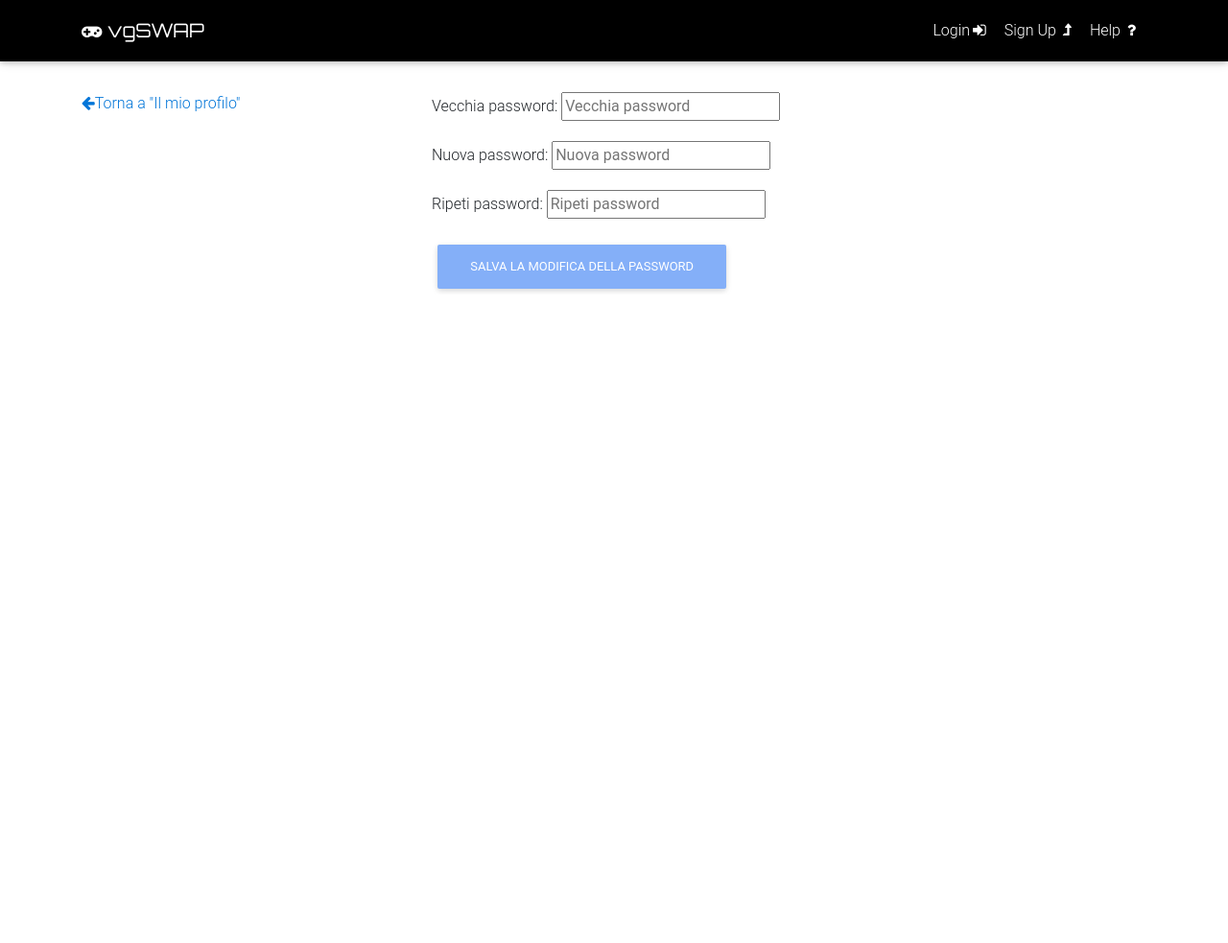
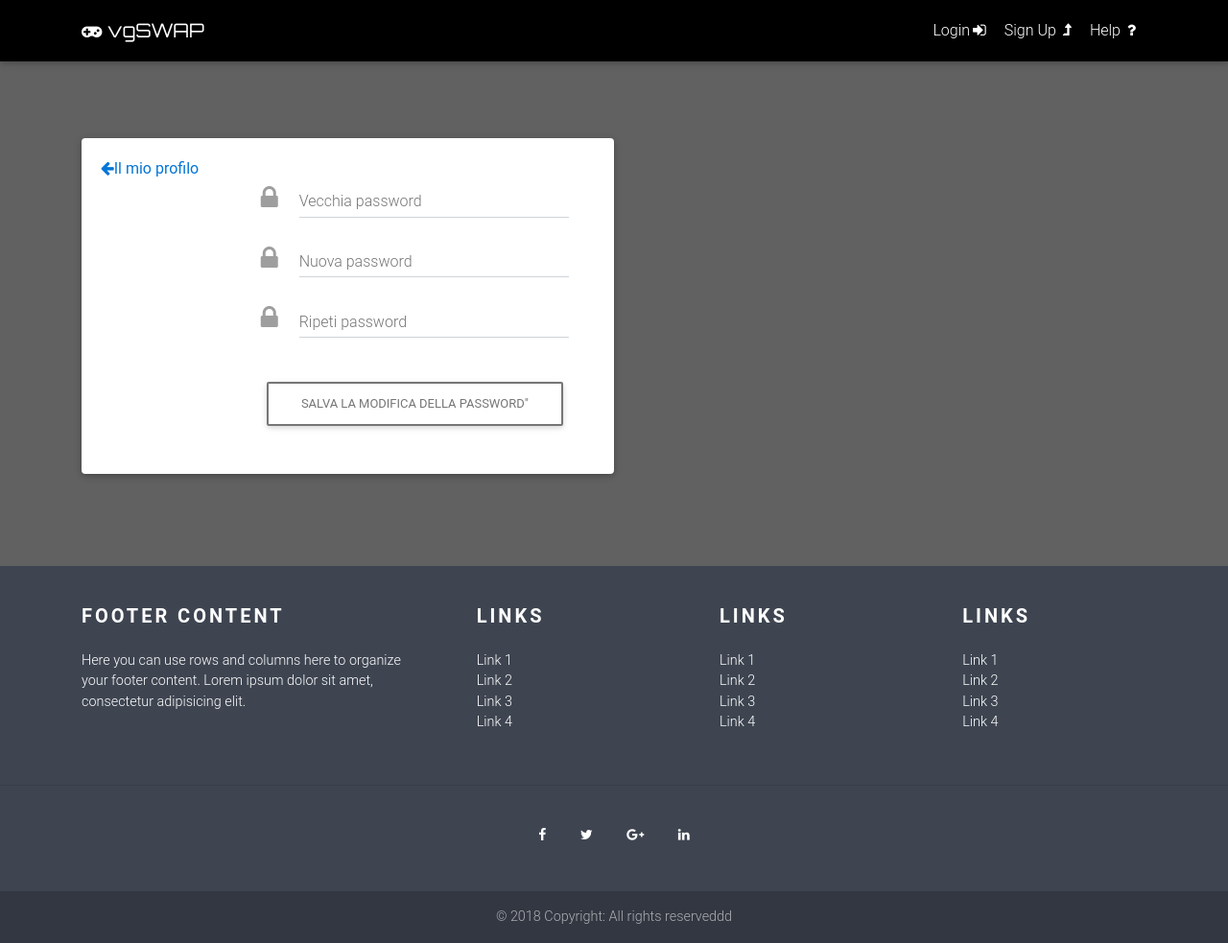
Before and after one commit to Bozzi96/SAW, a PHP site: page /change_password.php in a window 1280 px wide. Shown: the whole page at 96% size. Before the commit the page ends 305 px from the top, so only its background shows below. Run offline with PHP 8.4, Linux system fonts and the light colour scheme; some web fonts are replaced.

Commit message:
aggiornamento stile

```diff
--- a/js/SignUpForm_inputControl.js
+++ b/js/SignUpForm_inputControl.js
@@ -2,7 +2,7 @@
 
 // Tooltips Initialization
 $(function () {
-    $('[data-toggle="tooltip"]').tooltip()
+    $('[data-toggle="tooltip"]').tooltip();
 })
 
 function validate(name, value) {
--- a/js/change_password.js
+++ b/js/change_password.js
@@ -1,9 +1,4 @@
 "use strict";
-
-// Tooltips Initialization
-$(function () {
-    $('[data-toggle="tooltip"]').tooltip();
-});
 
 //funzione stringCompare
 function strcmp(str1, str2) {
@@ -41,7 +36,7 @@ function verifypsw() {
     //comparazione tra la password vecchia e quella nuova
     var compareOld = strcmp(oldpsw, psw1);
     if (compareOld == 0 && document.getElementById("oldPassword").value != "") {
-        var string = "Non scegliere una password identica alla precedente!";
+        var string = "Password attualmente in uso";
         var color = string.fontcolor("red");
         document.getElementById("afterpsw").innerHTML = color;
         document.getElementById("submitButton").setAttribute("disabled", "true");
--- a/js/fill_ad_list_element.js
+++ b/js/fill_ad_list_element.js
@@ -125,7 +125,7 @@ function show_ad(event) {
         // dalla pagina "view_ad.html"
         sessionStorage.setItem("ad_info", ad_info);
         // Redirect verso la pagina di visualizzazione annuncio
-        window.location.href = "../pages/view_ad.html";
+        window.location.href = "../html/view_ad.html";
     }
 }
 
--- a/pages/change_password.php
+++ b/pages/change_password.php
@@ -2,7 +2,6 @@
 <html>
 
 <head>
-
      <!-- Required meta tags -->
     <meta charset="utf-8">
     <meta name="viewport" content="width=device-width, initial-scale=1, shrink-to-fit=no">
@@ -21,11 +20,7 @@
     <meta name="viewport" content="width=device-width, initial-scale=1">
 
     <title>Cambia la password</title>
-    <style>
-        body{
-            background-color: white;
-        }
-    </style>
+
 
 </head>
 
@@ -33,42 +28,75 @@
     <?php
     include "navbar.php";
     ?>
-    <br><br><br><br>
+    <br><br><br><br><br><br>
 
     <div class="container">
+        <!-- Card -->
+        <div class="card w-50"><!--ridimensionamento della card -> la sposto sulla sinistra-->
+
+            <!-- Card body -->
+            <div class="card-body">
+
                 <div class="row">
                     <div class="col-md-4">
                         <a href="profile.php">
-                    <i class="fa fa-arrow-left"></i>Torna a "Il mio profilo"</a>
+                        <i class="fa fa-arrow-left"></i>Il mio profilo</a>
                     </div>
                     <div class="col-align-self-center">
                     <form action="../php/commit_change_password.php" method="POST">
-                    <div class="form-group">
-                        <label for="oldPassword">Vecchia password:</label>
-                        <input id="oldPassword" name="oldPassword" type="password" placeholder="Vecchia password" onchange="verifypsw()" oninput="verifypsw()"
-                            required  pattern=".{8,}" data-toggle="tooltip" data-placement="right" title="Lunghezza minima: 8 caratteri"/>
-                    </div>
-                    <div class="form-group">
-                        <label for="newPassword">Nuova password:</label>
-                        <input id="newPassword" name="newPassword" type="password" placeholder="Nuova password" oninput="verifypsw()" onchange="verifypsw()"
-                            required pattern=".{8,}" data-toggle="tooltip" data-placement="right" title="Lunghezza minima: 8 caratteri"/>
-                    </div>
-                    <div class="form-group">
-                        <label for="repeatPassword">Ripeti password:</label>
-                        <input id="repeatPassword" name="repeatPassword" type="password" placeholder="Ripeti password" oninput="verifypsw()" onchange="verifypsw()"
-                            required pattern=".{8,}" data-toggle="tooltip" data-placement="right" title="Lunghezza minima: 8 caratteri"/>
-                        <span id="afterpsw"></span>
+
+                        <div class="md-form">
+                        <i class="fa fa-lock prefix grey-text"></i>
+                        <input type="password" name="oldPassword" id="oldPassword" class="form-control" onchange="verifypsw()" oninput="verifypsw()" data-toggle="tooltip" data-placement="right" title="Inserisci la password attuale!" required>
+                        <label for="oldPassword" class="font-weight-light">Vecchia password</label>
                         </div>
 
-                    <input type="submit" class="btn btn-primary" id="submitButton" disabled="true" value="Salva la modifica della password" />
+                        <div class="md-form">
+                        <i class="fa fa-lock prefix grey-text"></i>
+                        <input type="password" name="newPassword" id="newPassword" class="form-control" onchange="verifypsw()" oninput="verifypsw()" data-toggle="tooltip" data-placement="right" title="Inserisci la nuova password.Utilizza una password sicura lunga almeno 8 caratteri. Si consiglia l'utilizzo di maiuscole e numeri." required>
+                        <label for="newPassword" class="font-weight-light">Nuova password</label>
+                        </div>
+
+                        <div class="md-form">
+                        <i class="fa fa-lock prefix grey-text"></i>
+                        <input type="password" name="repeatPassword" id="repeatPassword" class="form-control" onchange="verifypsw()" oninput="verifypsw()" data-toggle="tooltip" data-placement="right" title="reinserisci la nuova password" required>
+                        <label for="oldPassword" class="font-weight-light">Ripeti password</label>
+                        <div id="afterpsw">
+                                    <?php
+                                        session_start();
+                                        //Notifica di avvenuta modifica della password
+                                        if(isset($_SESSION['returnValue']) && $_SESSION['returnValue']===1)
+                                            echo '<div class="alert alert-success"> Password modificata!</div>';
+                                            //Notifica di errore nella modifica della password
+                                            else if(isset($_SESSION['returnValue']) && $_SESSION['returnValue']===-1)
+                                            echo '<div class="alert alert-danger"> Errore, password non modificata!</div>';
+                                            //unset della variabile, in modo da non visualizzare la notifica nel caso di ricaricamento della pagina
+                                            unset($_SESSION['returnValue']);
+                                    ?>
+
+                        </div>
+                        </div>
+
+                        <div class="text-center py-4 mt-3">
+                        <button id="submitButton" class="btn btn-outline-elegant wow fadeInDown" data-wow-delay="0.4s" disabled="true" type="submit">Salva la modifica della password"</button>
+                        </div>
                     </form>
                     </div>
                 </div>
             </div>
+        </div>
+
+    </div><br><br><br>
+
+    <?php
+    include "footer.php";
+    ?>
 
 
      <!-- Optional JavaScript -->
-    <script src="../js/change_password.js"></script>
+
+
+
     <!-- jQuery first, then Popper.js, then Bootstrap JS -->
     <!-- JQuery -->
     <script type="text/javascript" src="../bootstrap/js/jquery-3.2.1.min.js"></script>
@@ -78,19 +106,9 @@
     <script type="text/javascript" src="../bootstrap/js/bootstrap.min.js"></script>
     <!-- MDB core JavaScript -->
     <script type="text/javascript" src="../bootstrap/js/mdb.min.js"></script>
+    <script type="text/javascript" src="../js/SignUpForm_inputControl.js"></script>
+    <script src="../js/change_password.js"></script>
     <script type="text/javascript" src="../js/videoGameSwap.js"></script>
+
 </body>
-<?php
-session_start();
-//Notifica di avvenuta modifica della password
-if(isset($_SESSION['returnValue']) && $_SESSION['returnValue']===1)
-    echo '<div class=" container alert alert-success col align-self-center col-md-offset-3 col-md-3 "> Password modificata!</div>';
-//Notifica di errore nella modifica della password
-else if(isset($_SESSION['returnValue']) && $_SESSION['returnValue']===-1)
-echo '<div class=" container alert alert-danger col align-self-center col-md-offset-3 col-md-3 "> Errore, password non modificata!</div>';
-
-//unset della variabile, in modo da non visualizzare la notifica nel caso di ricaricamento della pagina
-unset($_SESSION['returnValue']);
-?>
-
 </html>
--- a/pages/navbar.php
+++ b/pages/navbar.php
@@ -45,7 +45,6 @@
 
                                     <div class="dropdown-menu" aria-labelledby="dropdownMenuLink">
                                     <a class="dropdown-item" href="profile.php">Il mio profilo</a>
-                                    <a class="dropdown-item" href="new_ad_form.php">Pubblica annuncio</a>
                                     <a class="dropdown-item" href="#">Help?</a>
                                     <div class="dropdown-divider"></div>
                                     <a class="dropdown-item" href="../php/logout.php">Esci<i class="fa fa-sign-out" aria-hidden="true"></i></a>
--- a/pages/new_ad_form.php
+++ b/pages/new_ad_form.php
@@ -7,6 +7,9 @@
     <title>Nuovo annuncio</title>
 </head>
 <body>
+    <?php
+        include '../vgSwapper/navbar.php';
+    ?>
     <!-- Titolo introduttivo della pagina -->
     <br><br>
     <h1 class="display-3">Pubblica un nuovo annuncio</h1>
--- a/php/commit_change_password.php
+++ b/php/commit_change_password.php
@@ -10,7 +10,7 @@ $repeatPassword = $_POST['repeatPassword'];
 
 $email= $_SESSION['utente']['email'];
 //La prima query serve per ottenere la vecchia password e verificare la correttezza
-$query ="SELECT psw FROM utenti WHERE 1";
+$query ="SELECT psw FROM utenti WHERE email='$email'";
 $res = $con->query($query);
 $oldpsw= $res->fetch_object();
 
--- a/php/new_ad.php
+++ b/php/new_ad.php
@@ -43,7 +43,7 @@
     $conn -> close();
 
     # Reindirizzamento alla pagina di visualizzazione annuncio
-    header("location: ../pages/view_ad.html");
+    header("location: ../html/view_ad.html");
     exit(); # same as die()
 
 ?>
```
Also changed, not shown: pages/index.php (+1 -8 lines), php/profile_no_layout.php (added, +75 -0 lines), php/save_profile_changes.php (+0 -12 lines). Lines whose indentation alone changed are shown as unchanged.
